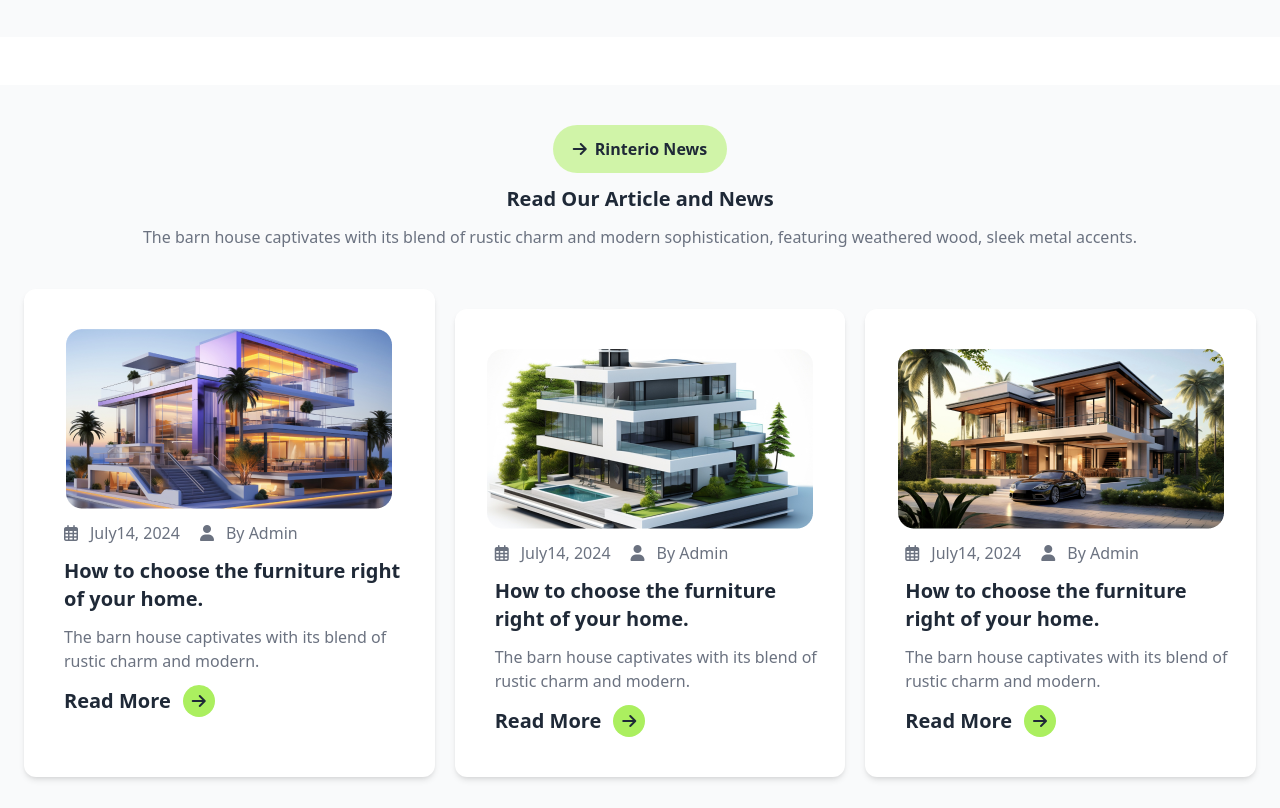
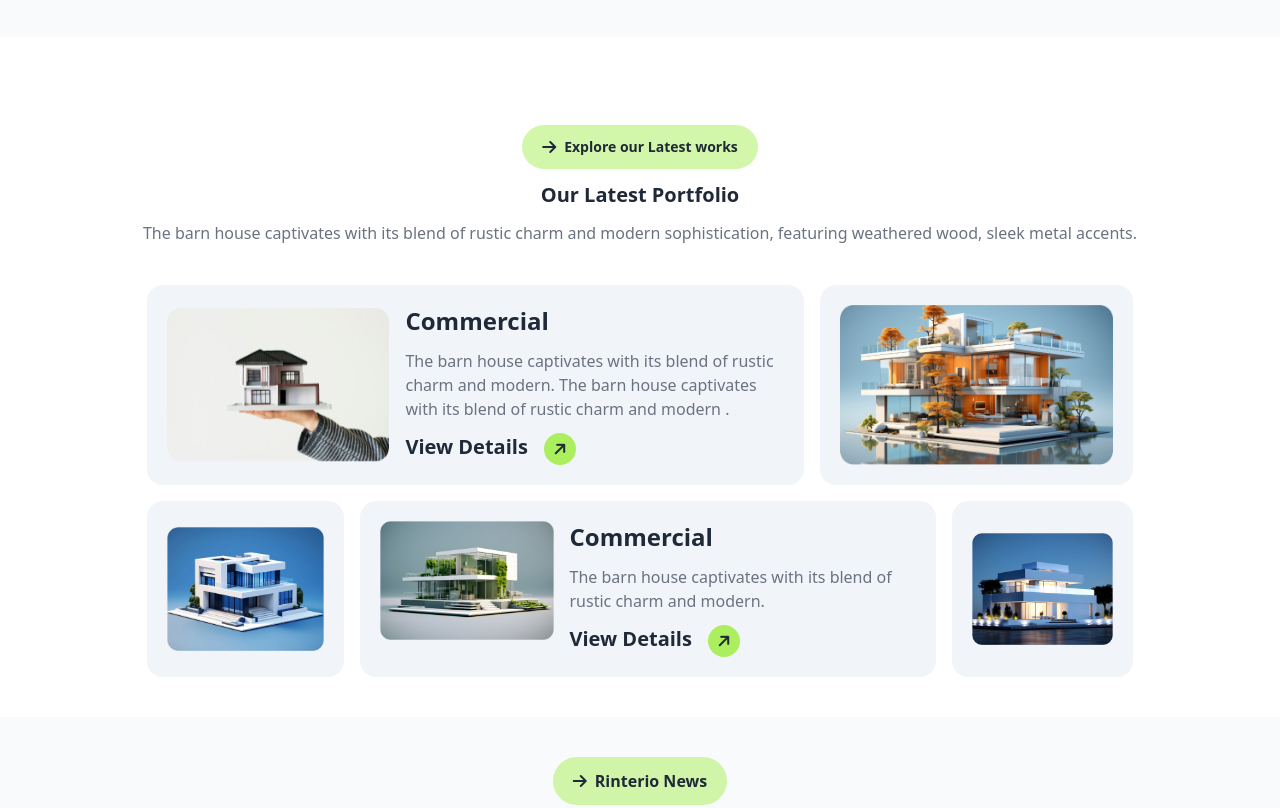
Before and after one commit to estiakahamed01/rinterio-design, a plain HTML site: page index.html in a window 1280 px wide. Shown: the part 2362-3170 px from the top of the page. Drawn offline with nearby package versions, Linux system fonts and the light colour scheme.

Commit message:
Added Challenge Section

```diff
--- a/index.html
+++ b/index.html
@@ -167,8 +167,69 @@
          </section>
 
         <!-- Challenge Section -->
-         <section>
+         <section class="container mx-auto py-10 px-6">
+            <div>
+                <div class="grid grid-cols-1">
+                    <div class="flex flex-col justify-center items-center space-y-3 w-5/6 mx-auto">
+                        <div class="w-auto flex items-center justify-center space-x-2 px-5 py-3 bg-[#abef5d86] rounded-full">
+                            <i class="fa-solid fa-arrow-right text-gray-800"></i>
+                            <p class="font-bold text-sm text-gray-800">Explore our Latest works</p>
+                        </div>
+                        <h2 class="text-xl font-bold">Our Latest Portfolio</h2>
+                        <p class="text-gray-500 font-medium text-center">The barn house captivates with its blend of rustic charm and  modern sophistication, featuring weathered wood, sleek metal accents.</p>
+                    </div>
+            </div>
 
+
+            <div class="lg:w-4/5 mx-auto mt-10 space-y-4 ">
+                <div class="grid grid-cols-1 lg:grid-cols-6 space-x-4">
+                    <div class="flex flex-col md:flex-row justify-center h-full items-center md:col-span-4 h-full space-x-4 bg-slate-100 p-5 rounded-2xl md:mb-0">
+                        <div class="w-full flex justify-center items-center mb-4 md:mb-0">
+                            <img src="./assets/img1.png" alt="">
+                        </div>
+                        <div class="space-y-3">
+                            <h1 class="text-2xl font-bold">Commercial</h1>
+                            <p class="text-gray-500 font-medium">The barn house captivates with its blend of rustic charm and modern. The barn house captivates with its blend of rustic charm and modern .</p>
+                            <div class="flex flex-row space-x-4">
+                                <p class="text-xl font-bold">View Details</p>
+                                <i class="fa-solid fa-arrow-right w-3 h-3 p-4 bg-[#ABEF5F] rounded-full flex justify-center items-center -rotate-45"></i>
+                            </div>
+                        </div>
+                    </div>
+
+                    <div class="flex md:col-span-2 justify-center items-center p-5 bg-slate-100 rounded-2xl h-full mt-4 md:mt-0">
+                        <img class="h-full" src="./assets/img2.png" alt="">
+                    </div>
+                </div>
+
+
+                <!-- 2nd Row -->
+
+                <div class=" flex flex-col-reverse relative top-5 md:top-0 md:grid md:grid-cols-1 md:grid-cols-5 md:space-x-4 gap-5 md:gap-0">
+                    <div class="flex flex-row col-span-1 justify-center items-center p-5 bg-slate-100 rounded-2xl h-full">
+                        <img src="./assets/img3.png" alt="">
+                    </div>
+
+
+                    <div class="flex flex-col md:flex-row justify-center items-center md:col-span-3 p-5 bg-slate-100 rounded-2xl space-x-4">
+                        <div class="h-full mb-4 md:mb-0">
+                            <img src="./assets/img4.png" alt="">
+                        </div>
+                        <div class="space-y-3">
+                            <h1 class="text-2xl font-bold">Commercial</h1>
+                            <p class="text-gray-500 font-medium">The barn house captivates with its blend of rustic charm and modern. </p>
+                            <div class="flex flex-row space-x-4">
+                                <p class="text-xl font-bold">View Details</p>
+                                <i class="fa-solid fa-arrow-right w-3 h-3 p-4 bg-[#ABEF5F] rounded-full flex justify-center items-center -rotate-45"></i>
+                            </div>
+                        </div>
+                    </div>
+
+                    <div class="flex flex-row col-span-1 justify-center items-center p-5 bg-slate-100 rounded-2xl h-full">
+                        <img src="./assets/img5.png" alt="">
+                    </div>
+                </div>
+            </div>
          </section>
 
         <!-- News & Articles Section -->
```
